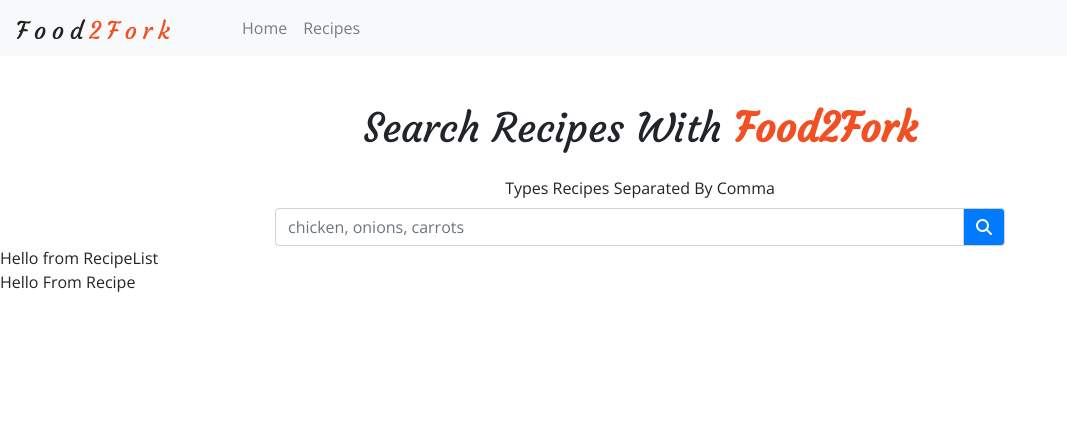
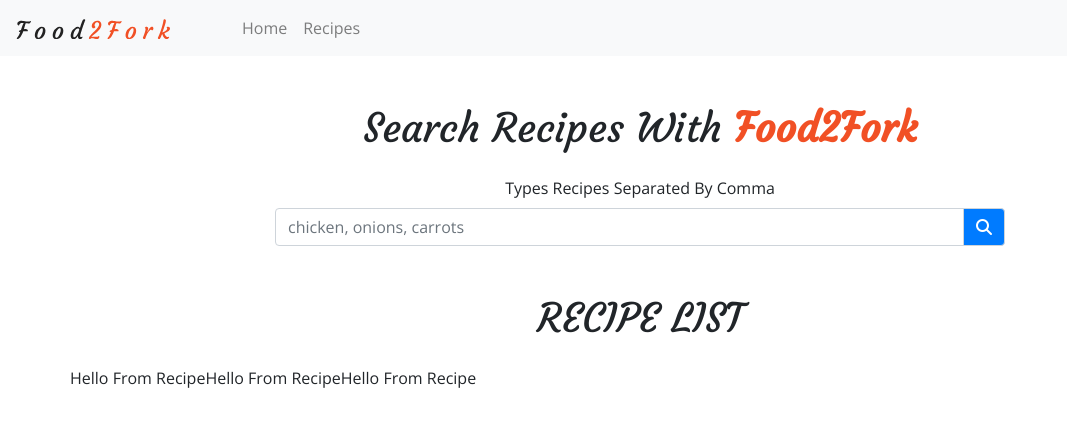
Before and after one commit to Jerem28/react-recipe-app, a React (Create React App) app: page /recipes in a window 1280 px wide. Shown: the top 426 px of the page, without its empty margins (0-1067 px from the left). Built offline with nearby package versions, Linux system fonts and the light colour scheme.

Commit message:
Recipe List component

```diff
--- a/src/components/RecipeList.js
+++ b/src/components/RecipeList.js
@@ -3,11 +3,24 @@
 
 export default class RecipeList extends Component {
   render() {
+    const { recipes } = this.props;
     return (
-      <div>
-        Hello from RecipeList
-        <Recipe />
-      </div>
+      <React.Fragment>
+        <div className="container py-5">
+          {/* title */}
+          <div className="row">
+            <div className="col-10 mx-auto col-md-6 text-center text-uppercase mb-3">
+              <h1 className="text-slanted">recipe list</h1>
+            </div>
+          </div>
+          {/* end of title */}
+          <div className="row">
+            {recipes.map(recipe => (
+              <Recipe key={recipe.recipe_id} recipe={recipe} />
+            ))}
+          </div>
+        </div>
+      </React.Fragment>
     );
   }
 }
```
